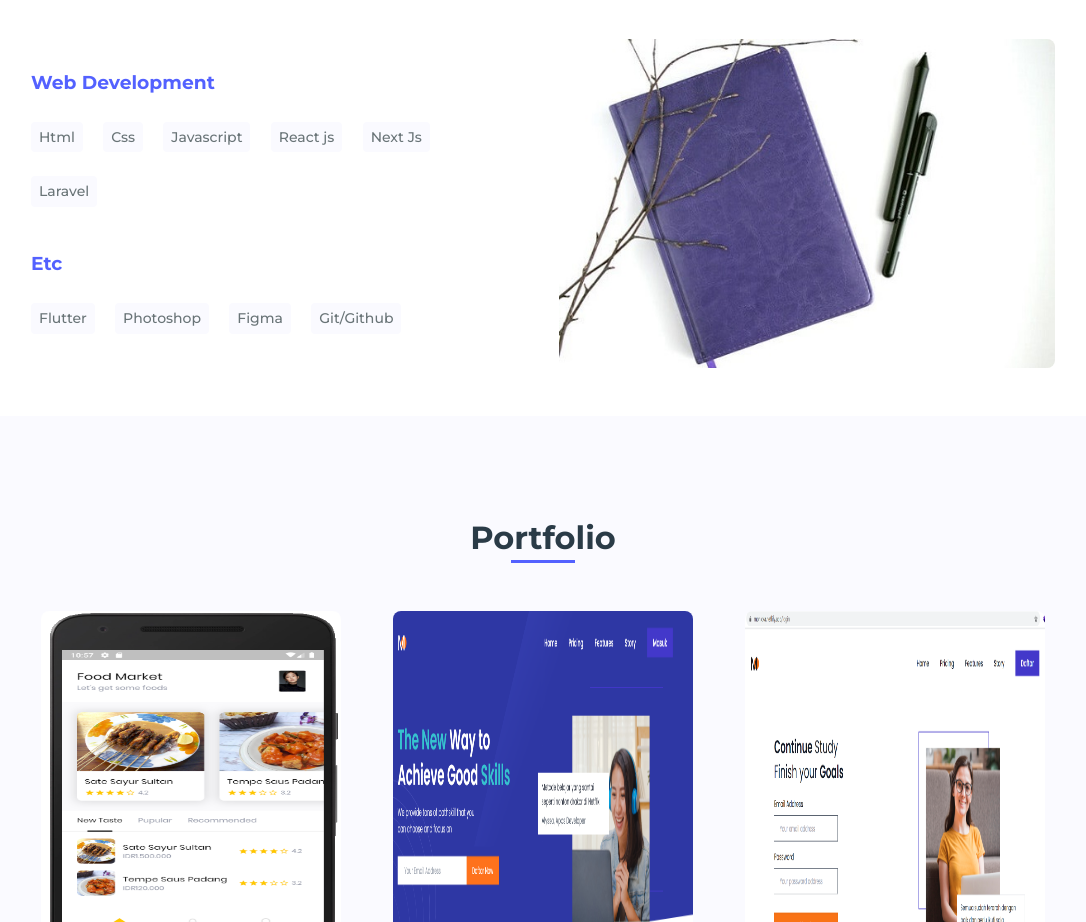
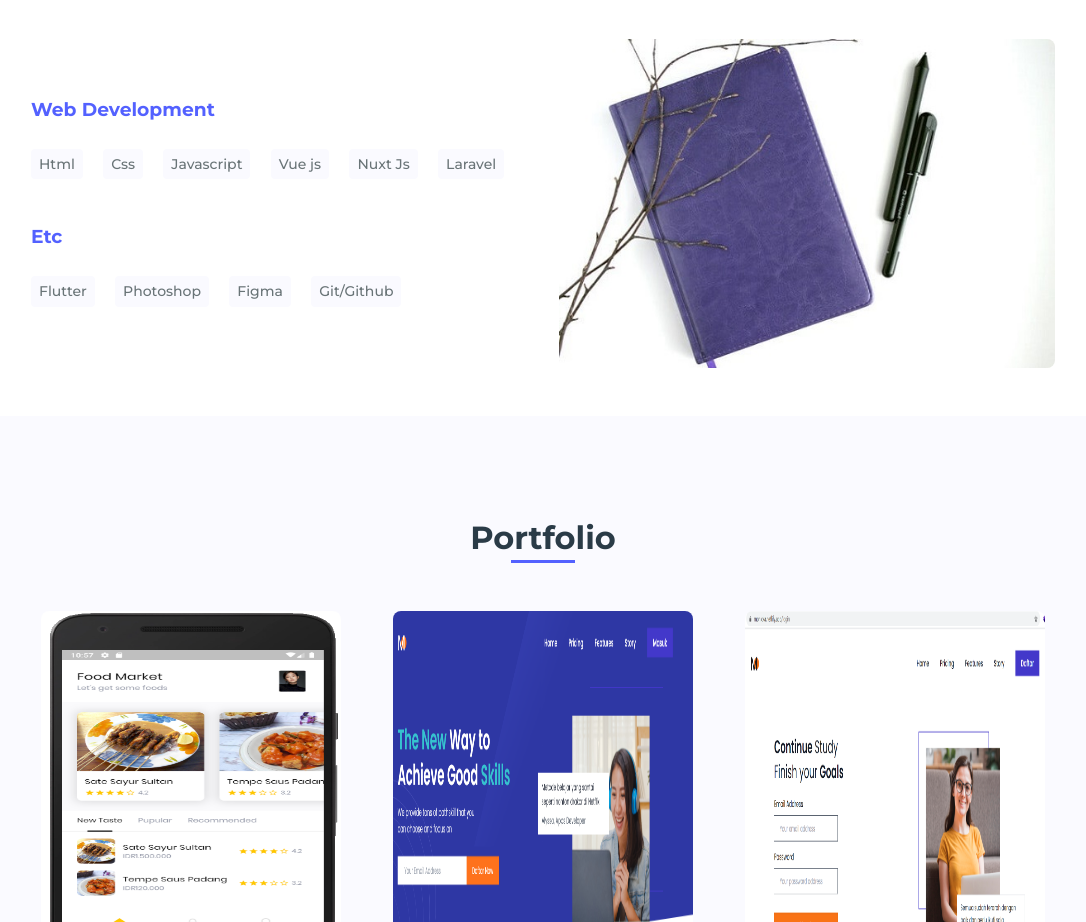
Before and after one commit to addhes/addhes.github.io, a plain HTML site: page index.html in a window 1280 px wide. Shown: the part 1640-2562 px from the top of the page, without its empty margins (97-1183 px from the left). Drawn offline with nearby package versions, Linux system fonts and the light colour scheme.

Commit message:
Update index.html

```diff
--- a/index.html
+++ b/index.html
@@ -82,8 +82,8 @@
                         <span class="skills__name">Html</span>
                         <span class="skills__name">Css</span>
                         <span class="skills__name">Javascript</span>
-                        <span class="skills__name">React js</span>
-                        <span class="skills__name">Next Js</span>
+                        <span class="skills__name">Vue js</span>
+                        <span class="skills__name">Nuxt Js</span>
                         <span class="skills__name">Laravel</span>
 
                         <h3 class="skills__subtitle">Etc</h3>
```
